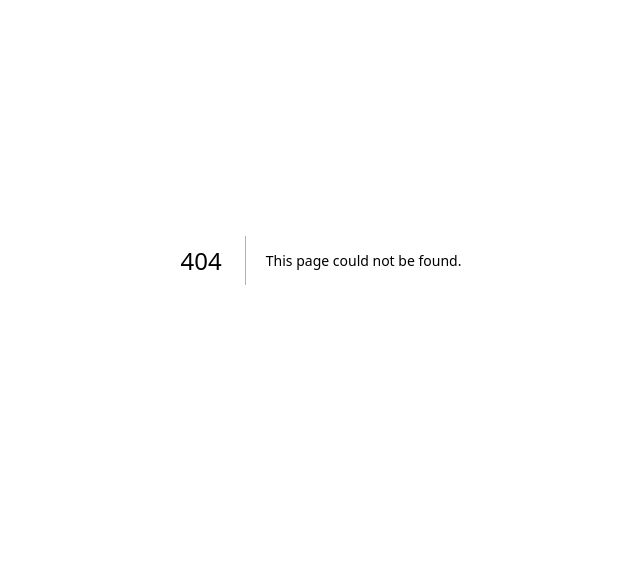
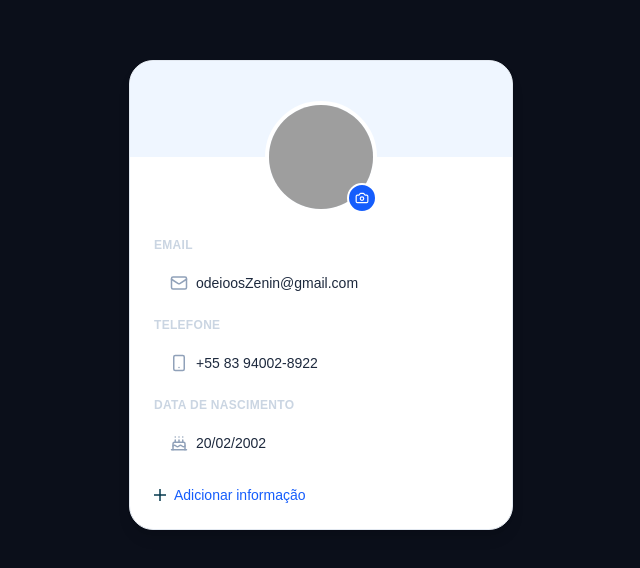
Before and after one commit to lab05-juniando/lab05-frontend, a Next.js app: page /screen_config in a window 1280 px wide. Before the commit this address had no page. Shown: the part 140-708 px from the top of the page, without its empty margins (319-959 px from the left). Built offline with nearby package versions, Linux system fonts and the light colour scheme; grey boxes are pictures that could not be loaded.

Commit message:
Create Screen_Config_User

```diff
--- /dev/null
+++ b/src/app/screen_config/page.tsx
@@ -0,0 +1,76 @@
+"use client";
+
+import { useState } from "react";
+import Image from "next/image";
+import { Camera, Mail, Smartphone, Cake } from "lucide-react";
+import AddIcon from "@/src/components/icons/add";
+import Input from "@/src/components/input";
+
+export default function GearConfig() {
+  const [email, setEmail] = useState("odeioosZenin@gmail.com");
+  const [phone, setPhone] = useState("+55 83 94002-8922");
+  const [birthDate, setBirthDate] = useState("20/02/2002");
+
+  return (
+    <div className="relative w-full max-w-sm mx-auto pt-50" >
+      <div className="rounded-3xl overflow-hidden border border-slate-200 shadow-lg bg-white">
+        <div className="h-24 bg-blue-50" />
+
+        <div className="flex flex-col items-center px-6 pb-6 -mt-14">
+          <div className="relative">
+            <div className="w-28 h-28 rounded-full border-4 border-white overflow-hidden bg-slate-200">
+              <Image
+                src="/foto-perfil.jpg"
+                alt="Foto de perfil"
+                width={112}
+                height={112}
+                className="w-full h-full object-cover"
+              />
+            </div>
+
+            <button
+              type="button"
+              className="absolute bottom-0 right-0 bg-blue-600 rounded-full p-1.5 border-2 border-white hover:bg-blue-700 transition-colors"
+            >
+              <Camera size={14} className="text-white" />
+            </button>
+          </div>
+        </div>
+
+        <div className="flex flex-col gap-3 w-full px-6 pb-6">
+          <Input
+            text="Email"
+            type="email"
+            icon={<Mail size={18} className="text-slate-400 shrink-0" />}
+            value={email}
+            onChange={(e) => setEmail(e.target.value)}
+          />
+
+          <Input
+            text="Telefone"
+            type="text"
+            icon={<Smartphone size={18} className="text-slate-400 shrink-0" />}
+            value={phone}
+            onChange={(e) => setPhone(e.target.value)}
+          />
+
+          <Input
+            text="Data de Nascimento"
+            type="text"
+            icon={<Cake size={18} className="text-slate-400 shrink-0" />}
+            value={birthDate}
+            onChange={(e) => setBirthDate(e.target.value)}
+          />
+
+          <button
+            type="button"
+            className="flex items-center gap-2 mt-2 text-sm text-blue-600 hover:underline"
+          >
+            <AddIcon variant="dark" size={12} />
+            Adicionar informação
+          </button>
+        </div>
+      </div>
+    </div>
+  );
+}
```
